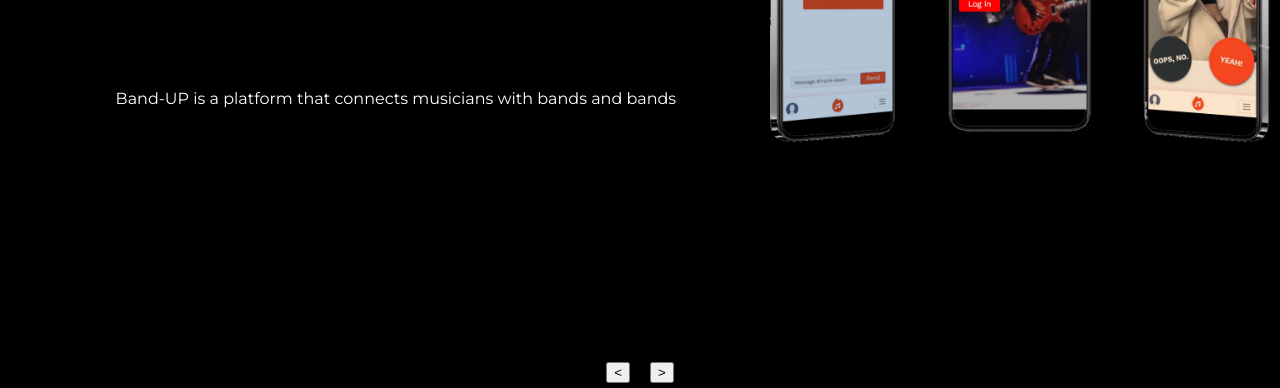
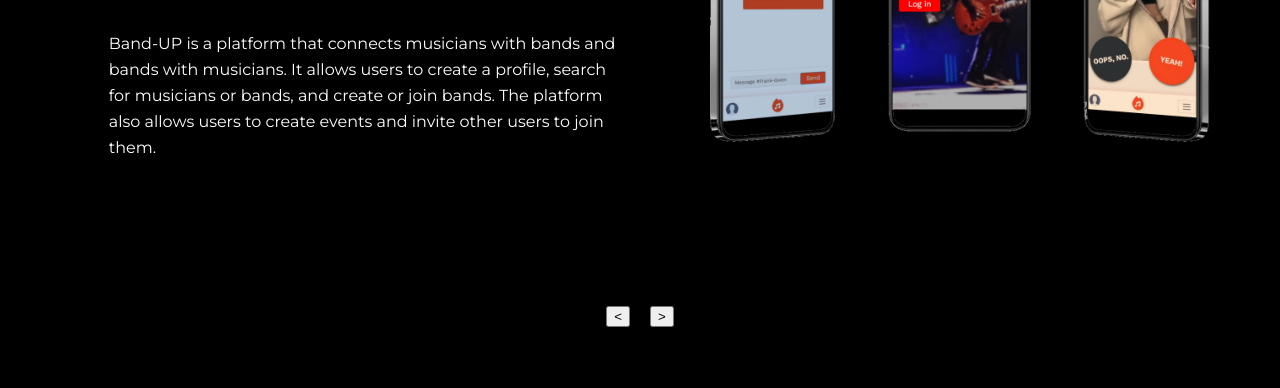
Before and after one commit to GoncaloFraDuCat/GoncaloFraDuCat.github.io, a plain HTML site: page index.html in a window 1280 px wide. Shown: the part 1295-1683 px from the top of the page. Drawn offline with Linux system fonts and the light colour scheme.

Commit message:
fix carousel

```diff
--- a/javascript.js
+++ b/javascript.js
@@ -27,7 +27,7 @@
 
 
 document.addEventListener('DOMContentLoaded', function() {
-  const carouselItems = document.querySelectorAll('.projects-carousel .projects-box-1 .projects-box-2');
+  const carouselItems = document.querySelectorAll('.projects-box');
   const prevButton = document.getElementById('prev-button');
   const nextButton = document.getElementById('next-button');
 
@@ -35,7 +35,7 @@
 
   function updateCarousel() {
     carouselItems.forEach((item, index) => {
-      item.style.display = index === currentIndex ? 'block' : 'none';
+      item.style.display = index === currentIndex ? 'flex' : 'none';
     });
   }
 
--- a/style.css
+++ b/style.css
@@ -140,7 +140,6 @@
   display: flex;
   overflow-x: scroll;
   /* Changed to scroll for better control */
-  white-space: nowrap;
   scrollbar-width: thin;
   /* For Firefox */
   scrollbar-color: rgba(255, 255, 255, 0.7) transparent;
@@ -171,7 +170,7 @@
 
 .projects-box {
   height: 70vh;
-  width: 170vh;
+  width: 100%;
   display: flex;
   flex-direction: row;
   align-items: center;
```
